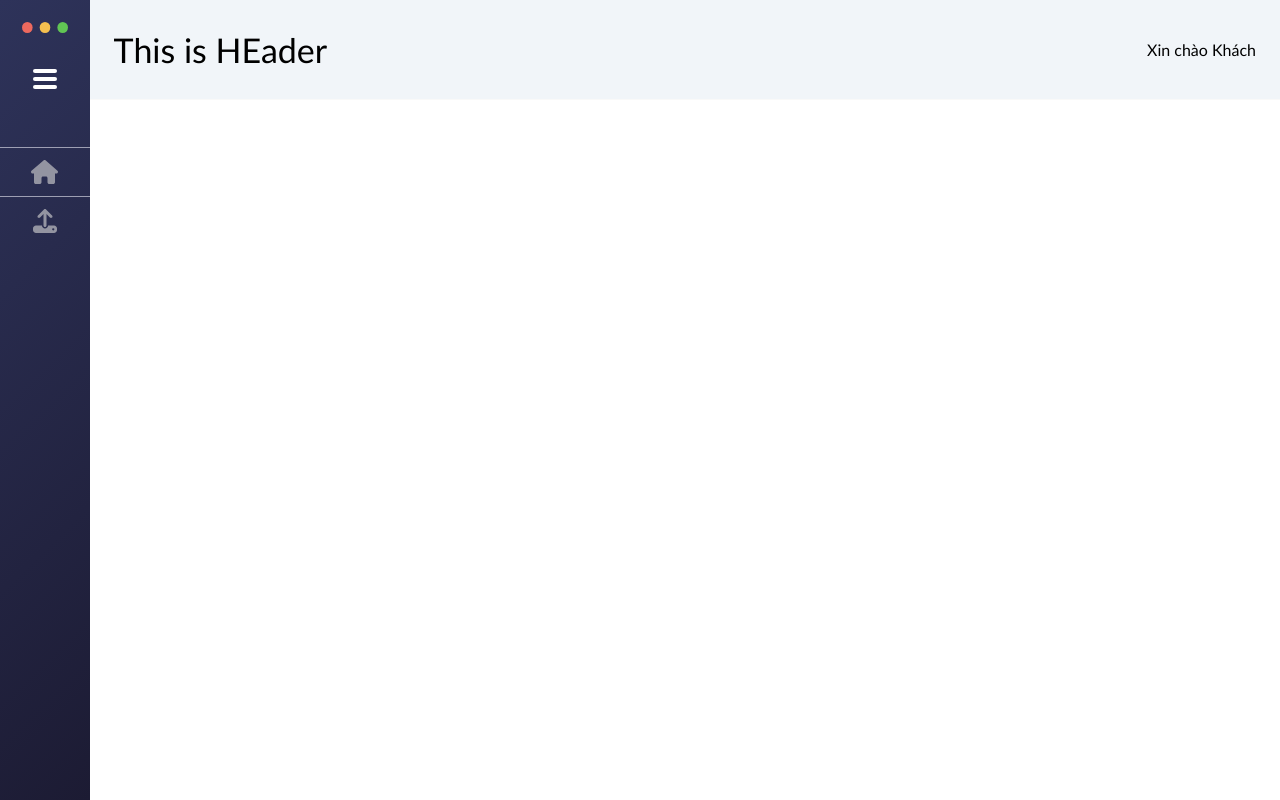
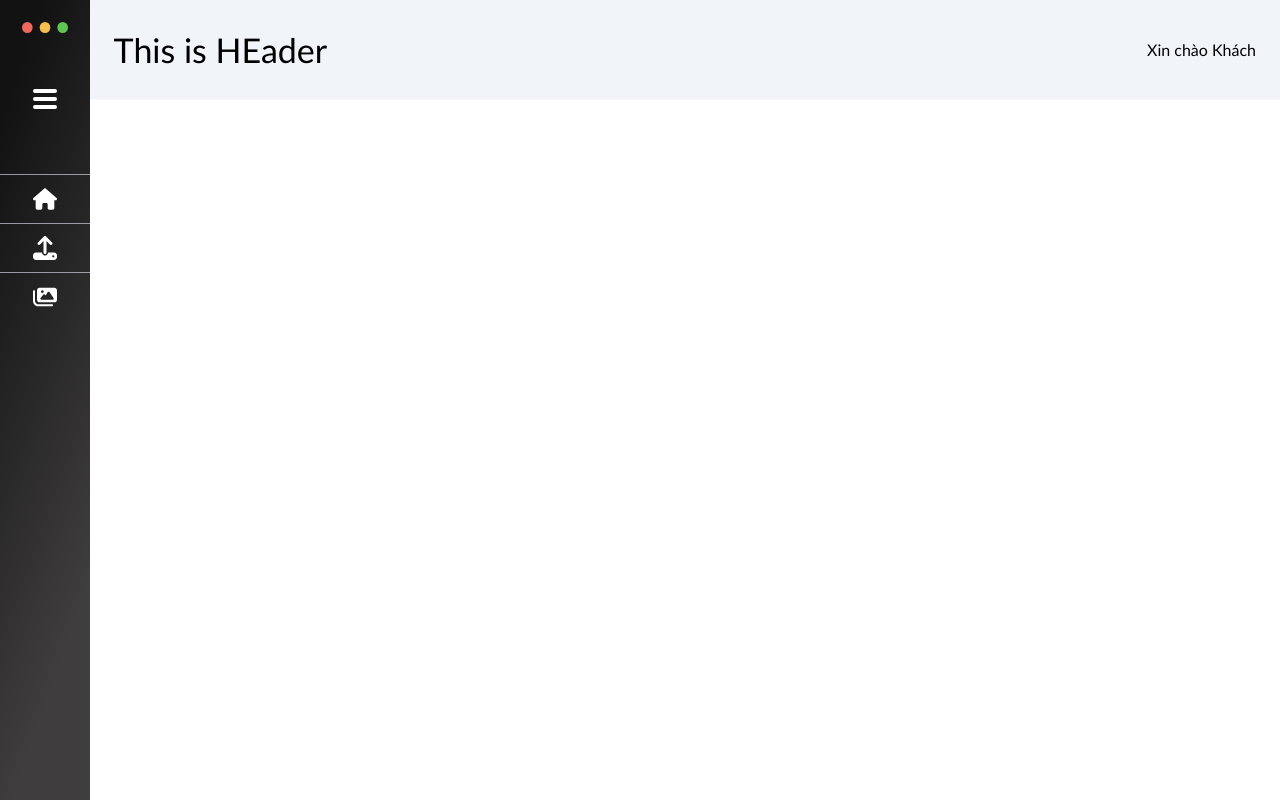
Before and after one commit to tuanbaonguyen09/FinalProject-InternetProgramming, a React app in the folder client/: page /home in a window 1280 px wide. Built offline with nearby package versions, Linux system fonts and the light colour scheme; no server answers.

Commit message:
Fix SideBar styles

```diff
--- a/client/src/components/SideBar/SideBar.css
+++ b/client/src/components/SideBar/SideBar.css
@@ -3,19 +3,19 @@
 .SideBar{
     @apply w-full text-font-sideBar;
     transition: all 0.3s ease;
-    background: linear-gradient(136deg, #2E335A 0%, #1C1B33 100%);
+    background: linear-gradient(109.6deg, rgba(0, 0, 0, 0.93) 11.2%, rgb(63, 61, 61) 78.9%);
     max-width: 16%;
 
     & > .SideBarInner{
         @apply w-full h-full;
 
         & >.MainIcon{
-            @apply px-[22px] py-[22px];
+            @apply min-h-[67px] px-[22px] py-[22px];
         }
 
 
         & >.heading{
-            @apply flex justify-between items-center text-white font-bold text-[26px] text-center px-6 py-3.5;
+            @apply min-h-[67px] flex justify-between items-center text-white font-bold text-[26px] text-center px-6 py-3.5;
 
             .burgerIcon{
                 @apply relative flex flex-col  gap-1.5 w-6 h-6;
@@ -62,18 +62,21 @@
         & > .list {
             @apply mt-10 flex flex-col ;
 
+
             .item{
-                @apply flex gap-3 text-font-sideBar items-center py-3 px-5 border-[#EBEBF599] border-t ;
-
+                @apply  flex gap-3 text-white items-center py-3 px-5 border-[#EBEBF599] border-t ;
+                .barIcon {
+                    @apply w-6 h-6;
+                }
                 .text{
                     @apply text-menu font-semibold;
                 }
                 &:hover{
-                    @apply bg-slate-500;
+                    @apply opacity-70 bg-[#EEEEEE] text-[#393E46];
                 }
             }
             .item.active{
-                @apply bg-slate-100;
+                @apply bg-[#F7F7F7] text-[#393E46];
             }
         }
     }
@@ -83,7 +86,7 @@
 .SideBar.disabled{
     @apply w-full ;
     max-width: 7%;
-    transition: all 0.3s ease;
+    transition: all 0.4s ease;
 
     .MainIcon{
         @apply w-full mx-auto py-[22px];
@@ -93,6 +96,7 @@
 
         .text{
             @apply hidden;
+
         }
     }
 
@@ -105,6 +109,7 @@
 
             .text{
                 @apply hidden;
+
             }
         }
     }
--- a/client/src/components/SideBar/SideBar.js
+++ b/client/src/components/SideBar/SideBar.js
@@ -23,14 +23,19 @@ export default function SideBar() {
 
     const items = [
         {
-            path: "/home/main",
+            path: "/home/gallery",
             Name: "Home",
-            icon: <FontAwesomeIcon icon="fa-solid fa-house" className="text-[24px]"/>,
+            icon: <FontAwesomeIcon icon="fa-solid fa-house" className="barIcon"/>,
         },
         {
             path: "/home/upload",
             Name: "Upload",
-            icon: <FontAwesomeIcon icon="fa-solid fa-upload" className="text-[24px]"/>,
+            icon: <FontAwesomeIcon icon="fa-solid fa-upload" className="barIcon"/>,
+        },
+        {
+            path: "/home/gallery",
+            Name: "Gallery",
+            icon: <FontAwesomeIcon icon="fa-solid fa-images" className="barIcon"/>
         },
     ]
 
```
